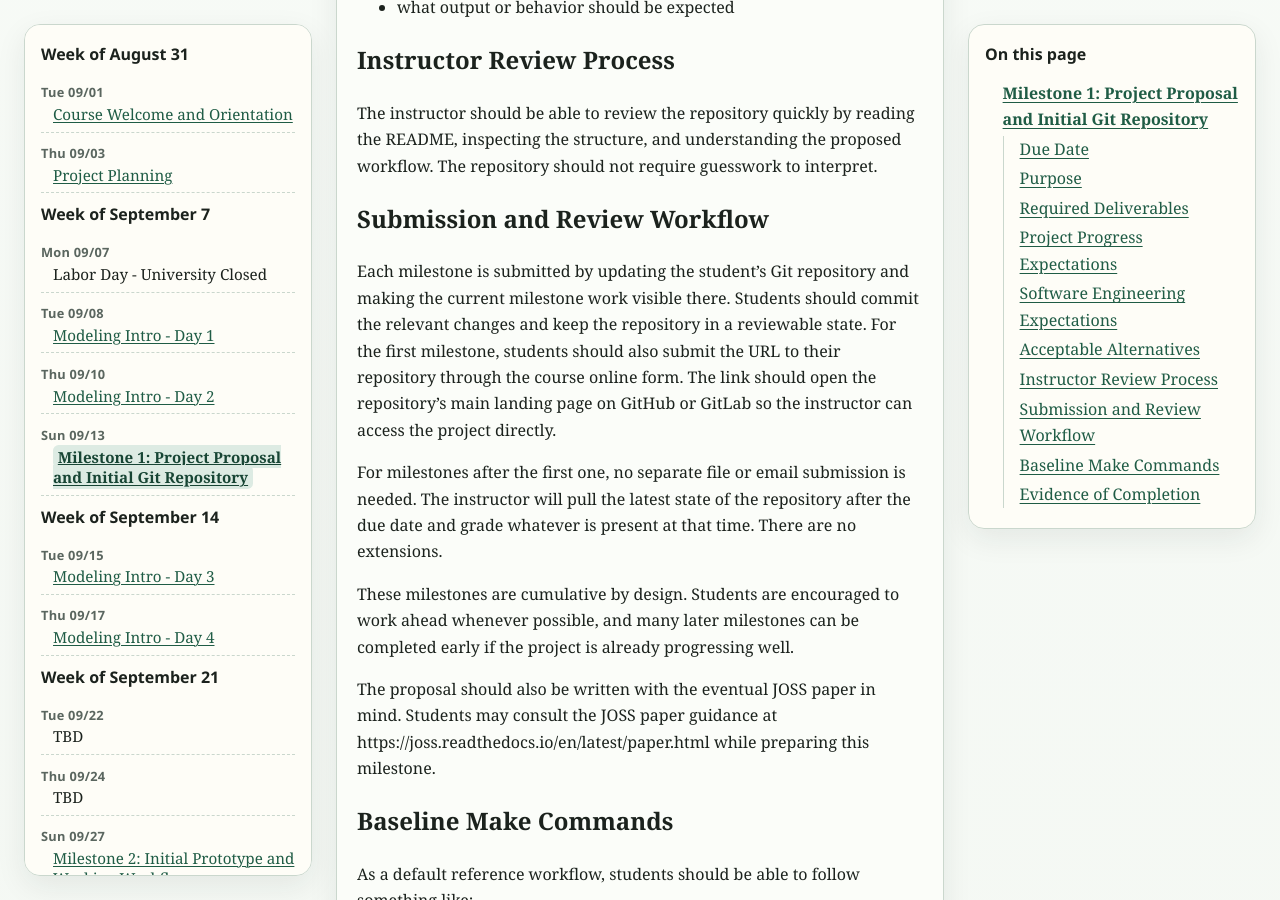
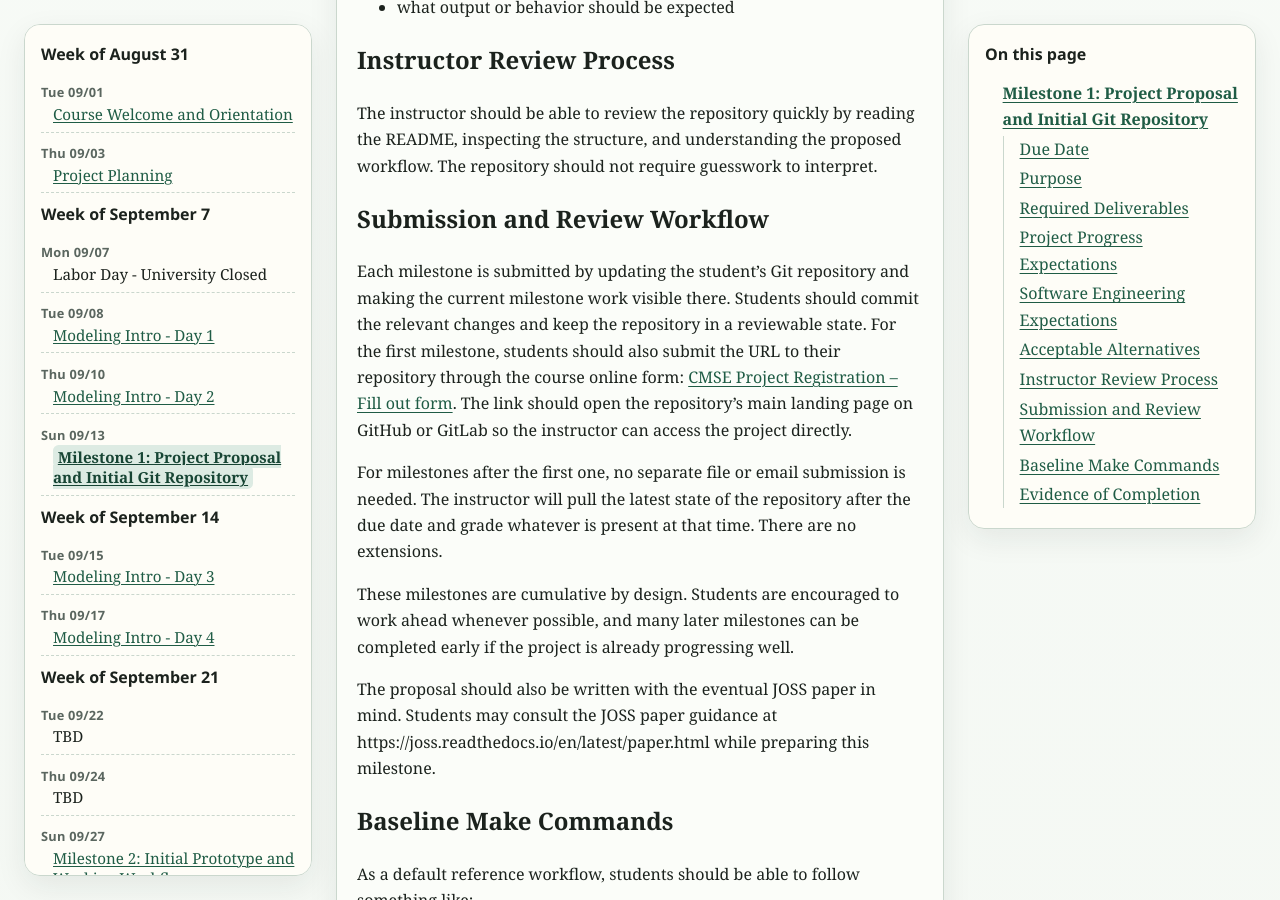
Before and after one commit to msu-cmse-courses/cmse802-FS26, a Jekyll site: the page built from Schedule/04-next-sun-project-proposal-milestone.md, in a window 1280 px wide and 900 px high, scrolled down 1984 px. Built offline with Jekyll 4.4.1, drawn with Linux system fonts in a browser that asks for light colours; our own code applies the rules of GitHub Pages for plain Markdown files.

Commit message:
Adding in submission form

```diff
--- a/Schedule/04-next-sun-project-proposal-milestone.md
+++ b/Schedule/04-next-sun-project-proposal-milestone.md
@@ -61,7 +61,7 @@ The instructor should be able to review the repository quickly by reading the RE
 
 ## Submission and Review Workflow
 
-Each milestone is submitted by updating the student’s Git repository and making the current milestone work visible there. Students should commit the relevant changes and keep the repository in a reviewable state. For the first milestone, students should also submit the URL to their repository through the course online form. The link should open the repository’s main landing page on GitHub or GitLab so the instructor can access the project directly.
+Each milestone is submitted by updating the student’s Git repository and making the current milestone work visible there. Students should commit the relevant changes and keep the repository in a reviewable state. For the first milestone, students should also submit the URL to their repository through the course online form: [CMSE Project Registration – Fill out form](https://forms.cloud.microsoft/r/KR51WhT02B). The link should open the repository’s main landing page on GitHub or GitLab so the instructor can access the project directly.
 
 For milestones after the first one, no separate file or email submission is needed. The instructor will pull the latest state of the repository after the due date and grade whatever is present at that time. There are no extensions.
 
```
